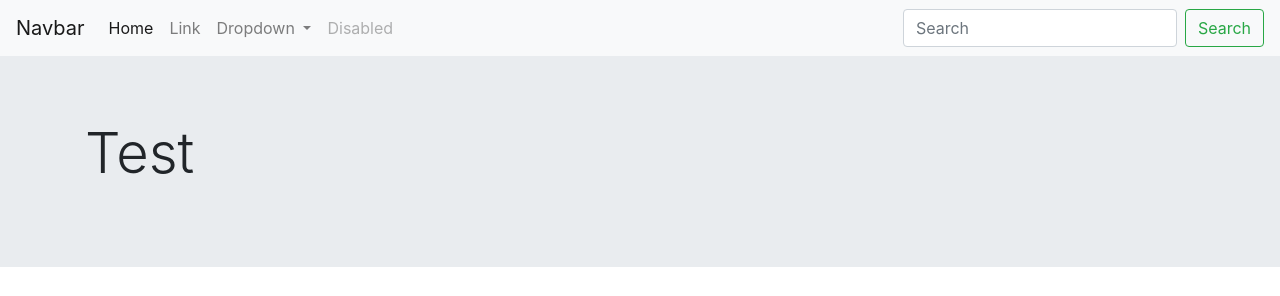
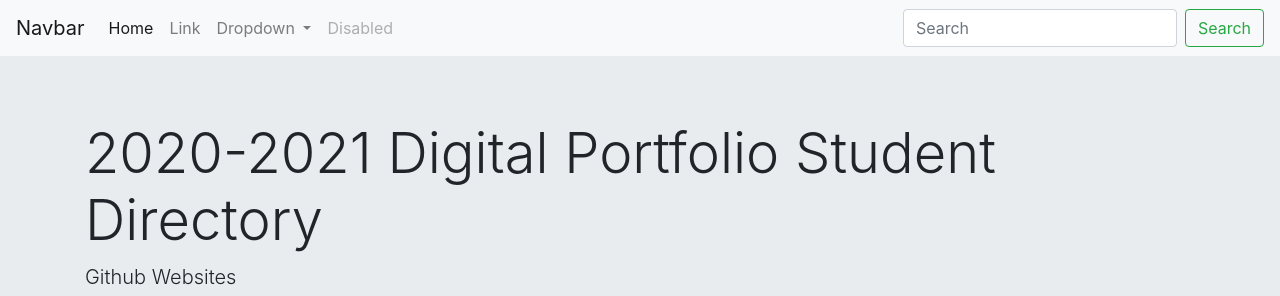
Before and after one commit to bgadaleta/newstudentportfolios, a website: page index.html in a window 1280 px wide. Shown: the top 296 px of the page. Drawn offline with nearby package versions, Linux system fonts and the light colour scheme.

Commit message:
undo jumbotron change

```diff
--- a/index.html
+++ b/index.html
@@ -87,7 +87,9 @@
     </nav>
     <div class="jumbotron jumbotron-fluid">
       <div class="container">
-        <h1 class="display-4">Test
+        <h1 class="display-4">2020-2021 Digital Portfolio Student Directory</h1>
+        <p class="lead">
+          Github Websites
         </p>
       </div>
     </div>
```
